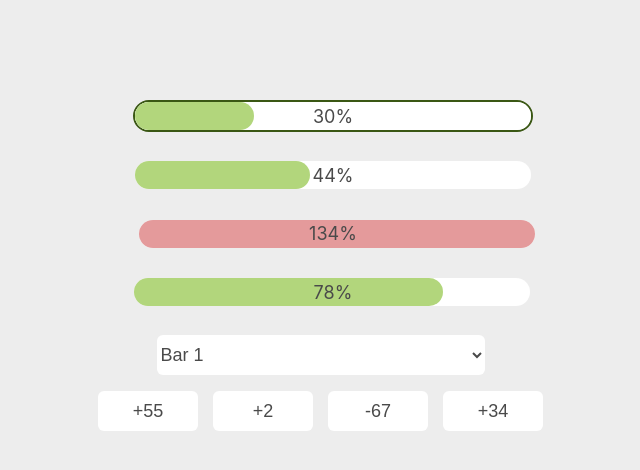
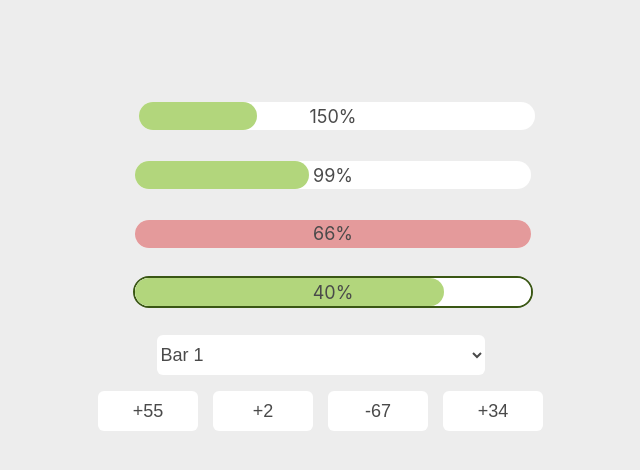
Before and after one commit to sirleech/progress-bars-react, a React (Create React App) app: page / in a window 1280 px wide. Shown: the top 470 px of the page, without its empty margins (327-967 px from the left). Built offline with nearby package versions, Linux system fonts and the light colour scheme.

Commit message:
random state changes

```diff
--- a/src/App.js
+++ b/src/App.js
@@ -1,16 +1,31 @@
 import React, { Component } from 'react';
 import './App.css';
 
+function getRandomInt(min, max) {
+  return Math.floor(Math.random() * (max - min + 1)) + min;
+}
+
 class ProgBar extends React.Component {
   constructor(props) {
-      super(props);
-      this.state = {percent: props.percent, class: props.class };
+    super(props);
+    this.state = {percent: props.percent, class: props.class };
+  }
+
+  componentDidMount() {
+    this.timerID = setInterval(
+      () => this.randProgress(),
+      3000
+    );
+  }
+
+  randProgress(){
+    this.setState({percent: getRandomInt(0,150)});
   }
 
   render() {
     if (this.state.percent > 100) {
       return(
-        <p><span class="percentLabel">{this.state.percent}%</span><progress class={this.state.class} max="100" value={this.state.percent} class="overOneHundred"></progress></p>
+        <p><span class="percentLabel">{this.state.percent}%</span><progress class={this.state.class+" overOneHundred"} max="100" value={this.state.percent}></progress></p>
       )
     } else{
       return(
@@ -27,10 +42,10 @@ class App extends Component {
     return (
       <div className="App">
         <div class="bars">
-          <ProgBar percent="30" class="selected" />
+          <ProgBar percent="30" />
           <ProgBar percent="44" />
           <ProgBar percent="134" />
-          <ProgBar percent="78" />
+          <ProgBar percent="78"  class="selected" />
         </div>
 
         <p>
```
